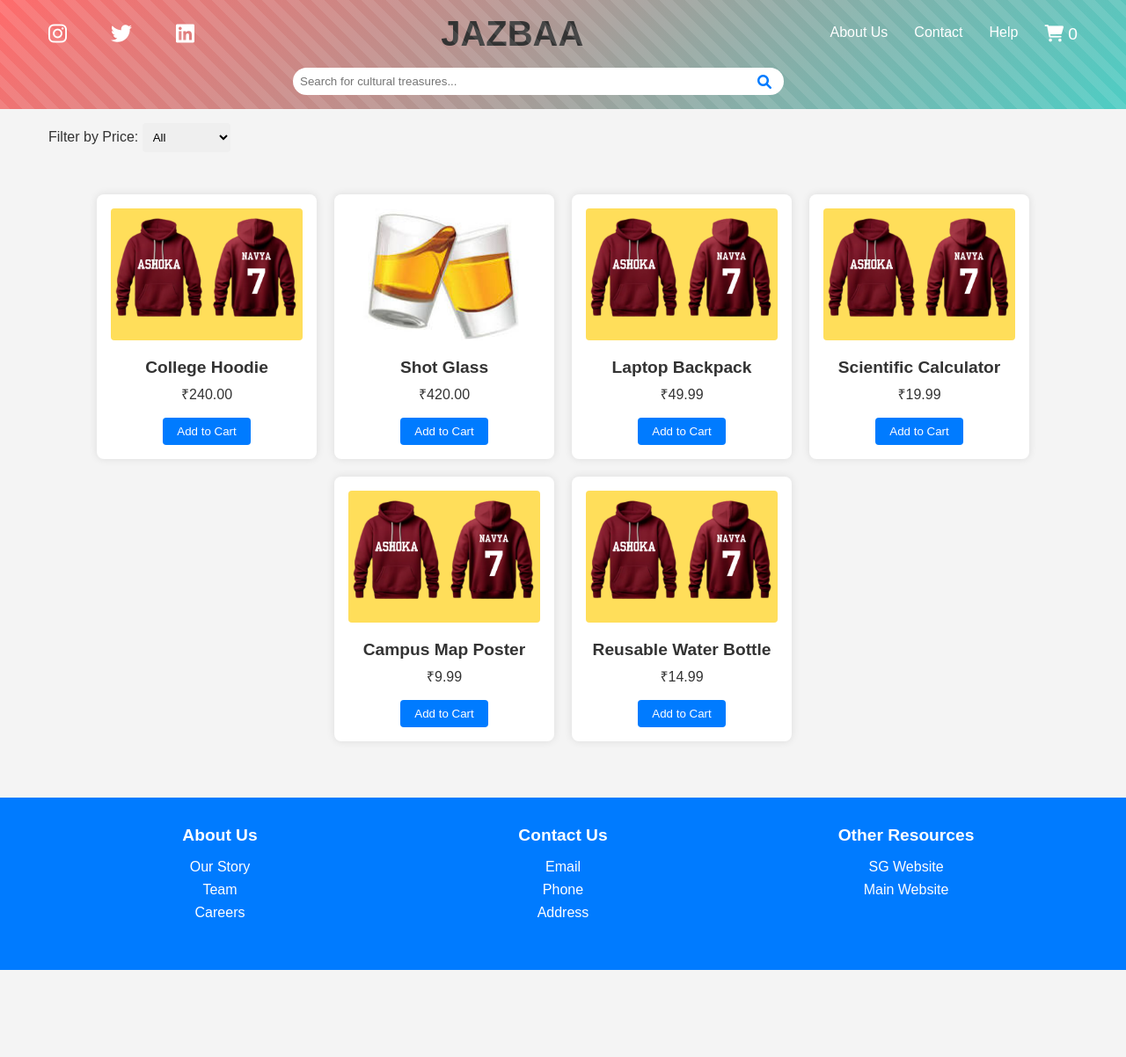
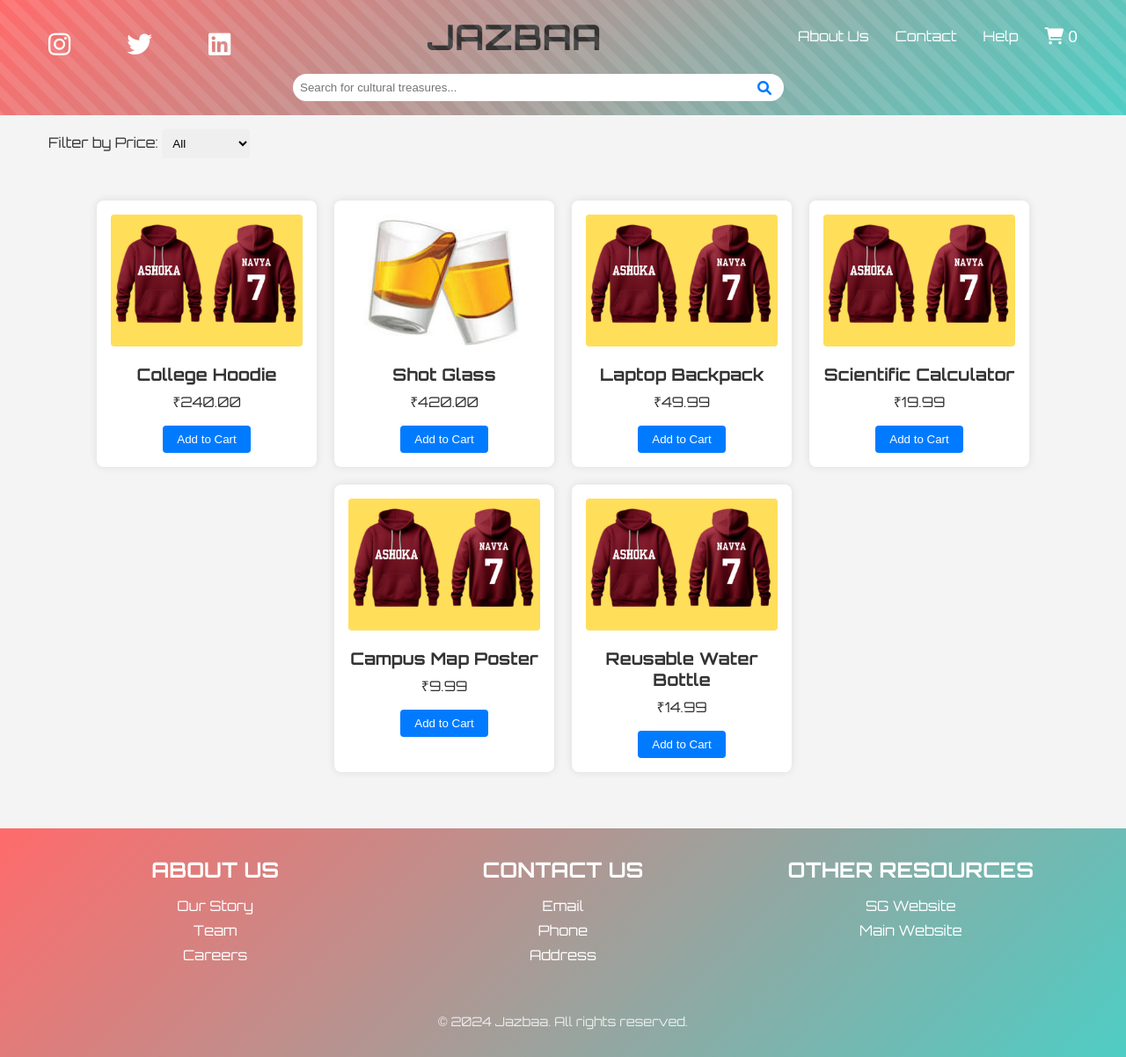
Before and after one commit to none34829/v1-jazbaa, a plain HTML site: page index.html in a window 1280 px wide. Shown: the whole page at 88% size. Before the commit the page ends 1103 px from the top, so only its background shows below. Drawn offline with Linux system fonts and the light colour scheme.

Commit message:
lot of changes

```diff
--- a/app.js
+++ b/app.js
@@ -5,7 +5,7 @@
       { id: 3, name: 'Laptop Backpack', price: 49.99, image: 'ashoka maroon.png' },
       { id: 4, name: 'Scientific Calculator', price: 19.99, image: 'ashoka maroon.png' },
       { id: 5, name: 'Campus Map Poster', price: 9.99, image: 'ashoka maroon.png' },
-      { id: 6, name: 'Reusable Water Bottle', price: 14.99, image: 'ashoka maroon.png' },
+      { id: 6, name: 'Reusable Water Bottle', price: 14.99, image: 'ashoka maroon.png' }
     ];
 
     let cartCount = 0;
--- a/index.html
+++ b/index.html
@@ -12,9 +12,9 @@
     <div class="container">
       <div class="header-top">
         <div class="social-icons">
-          <a href="#"><i class="fab fa-instagram"></i></a>
-          <a href="#"><i class="fab fa-twitter"></i></a>
-          <a href="#"><i class="fab fa-linkedin"></i></a>
+          <a href="https://www.instagram.com"><i class="fab fa-instagram"></i></a>
+          <a href="https://www.twitter.com"><i class="fab fa-twitter"></i></a>
+          <a href="https://www.linkedin.com"><i class="fab fa-linkedin"></i></a>
         </div>
         <h1 class="logo">JAZBAA</h1>
         <div class="nav-buttons">
@@ -77,8 +77,13 @@
           </ul>
         </div>
       </div>
+
+      <div class="footer-bottom">
+        <p>&copy; 2024 Jazbaa. All rights reserved.</p>
+      </div>
     </div>
   </footer>
+
 
   <script src="app.js"></script>
 </body>
--- a/styles.css
+++ b/styles.css
@@ -5,6 +5,7 @@
   --accent-color: #FFD93D;
   --text-color: #333;
   --bg-color: #F8F8F8;
+  --cart-color: #007bff;
 }
 
 * {
@@ -14,17 +15,17 @@
 }
 
 body {
-  font-family: Arial, sans-serif;
+  font-family: 'Orbitron', sans-serif;
   background-color: #f4f4f4;
-  color: #333;
+  color: var(--text-color);
   display: flex;
   flex-direction: column;
-  min-height: 100vh; /* Full viewport height */
+  min-height: 100vh;
 }
 
 main {
-  flex: 1; /* Grow to take up remaining space */
-  padding-bottom: 2rem; /* Add some space for the footer */
+  flex: 1;
+  padding-bottom: 2rem;
 }
 
 .header {
@@ -77,17 +78,6 @@ main {
   padding: 0 15px;
 }
 
-
-.social-icons {
-  display: flex;
-  gap: 50px;
-}
-
-.social-icons a {
-  color: white;
-  font-size: 1.5rem;
-}
-
 .logo {
   font-size: 2.5rem;
   font-weight: bold;
@@ -118,7 +108,7 @@ main {
   display: flex;
   justify-content: center;
   align-items: center;
-  margin-top: 1rem; /* Add margin to position below the logo */
+  margin-top: 1rem;
   margin-left: -70px;
 }
 
@@ -127,14 +117,23 @@ main {
   width: 45%;
   border-radius: 20px;
   border: none;
-  z-index: 1; /* Ensure it's above other elements */
+  z-index: 1;
 }
 
 .search-icon {
   margin-left: -30px;
   color: #007bff;
   cursor: pointer;
-  z-index: 1; /* Ensure search icon is clickable */
+  z-index: 1;
+}
+
+.social-icons,
+.nav-buttons a,
+.cart-btn,
+.search-bar input,
+.search-icon {
+  position: relative;
+  z-index: 2;
 }
 
   .filter {
@@ -195,19 +194,21 @@ main {
   }
 
 .footer {
-  background-color: #007bff;
+  background: linear-gradient(135deg, var(--primary-color), var(--secondary-color));
   color: white;
   padding: 2rem 0;
   position: relative;
-  bottom: 0;
   width: 100%;
   text-align: center;
+  font-family: 'Orbitron', sans-serif;
 }
 
 .footer-content {
   display: flex;
   justify-content: space-between;
+  align-items: flex-start;
   flex-wrap: wrap;
+  gap: 1rem;
 }
 
 .footer-section {
@@ -217,8 +218,9 @@ main {
 }
 
 .footer-section h3 {
-    font-size: 1.2rem;
+  font-size: 1.5rem;
   margin-bottom: 1rem;
+  text-transform: uppercase;
 }
 
 .footer-section ul {
@@ -233,14 +235,59 @@ main {
 .footer-section ul li a {
   color: white;
   text-decoration: none;
+  transition: color 0.3s;
 }
 
 .footer-section ul li a:hover {
-    text-decoration: underline;
+  color: var(--accent-color);
+}
+
+.social-icons {
+  margin-top: 1rem;
+  display: flex;
+  justify-content: center;
+  gap: 4rem;
+}
+
+.social-icons a {
+  font-size: 1.8rem;
+  color: white;
+  transition: background 0.3s, -webkit-mask-image 0.3s;
+}
+
+.social-icons a:hover {
+  color: var(--accent-color);
+}
+
+.social-icons a[href*="instagram"]:hover {
+  background: linear-gradient(45deg, #f09433 0%, #e6683c 25%, #dc2743 50%, #cc2366 75%, #bc1888 100%);
+  -webkit-background-clip: text;
+  -webkit-text-fill-color: transparent;
+}
+
+.social-icons a[href*="twitter"]:hover {
+  color: #1DA1F2;
+}
+
+.social-icons a[href*="linkedin"]:hover {
+  color: #0077B5;
+}
+
+.footer-bottom {
+  margin-top: 2rem;
+  font-size: 0.9rem;
+  opacity: 0.8;
+}
+
+@media (max-width: 768px) {
+  .footer-content {
+    flex-direction: column;
+    align-items: center;
+  }
 }
 
 
-  /* Mobile styles */
+  /* some mq */
 @media (max-width: 768px) {
   .header-top {
     flex-direction: column;
@@ -257,23 +304,23 @@ main {
   }
 
   .search-bar {
-    width: 100%; /* Full width on mobile */
+    width: 100%;
     margin-left: 0;
   }
 
   .search-bar input {
-    width: calc(100% - 40px); /* Adjust input width */
+    width: calc(100% - 40px);
   }
 
   .product-card {
-    flex: 1 1 calc(50% - 20px); /* 2 columns on mobile */
-    max-width: 100%; /* Ensure it doesn't overflow */
+    flex: 1 1 calc(50% - 20px);
+    max-width: 100%;
   }
 }
 
 /* Tablet styles */
 @media (min-width: 769px) and (max-width: 1024px) {
   .product-card {
-    flex: 1 1 calc(33.33% - 20px); /* 3 columns on tablets */
+    flex: 1 1 calc(33.33% - 20px);
   }
 }
```
Lines whose indentation alone changed are shown as unchanged.
